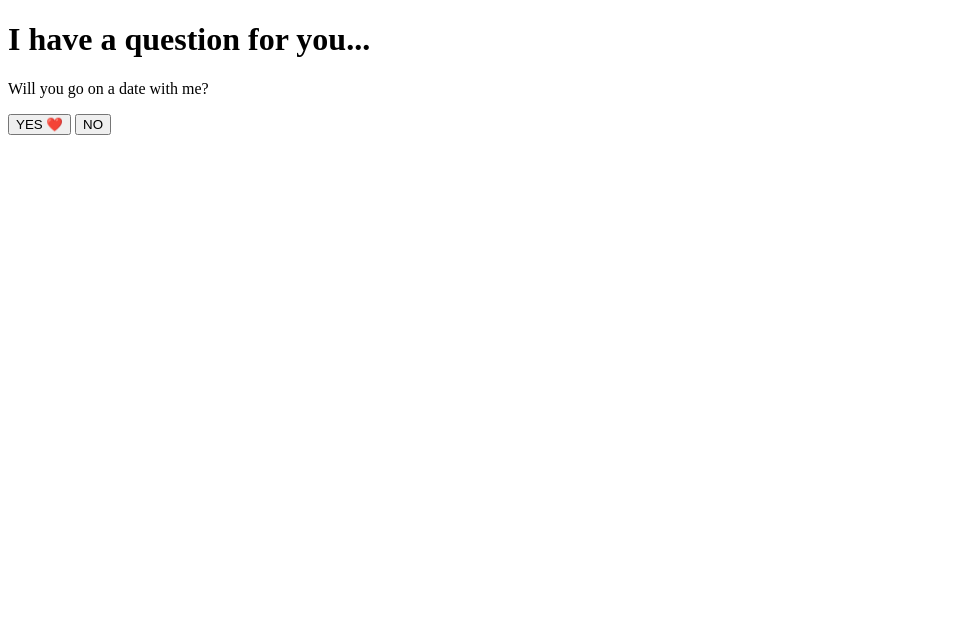
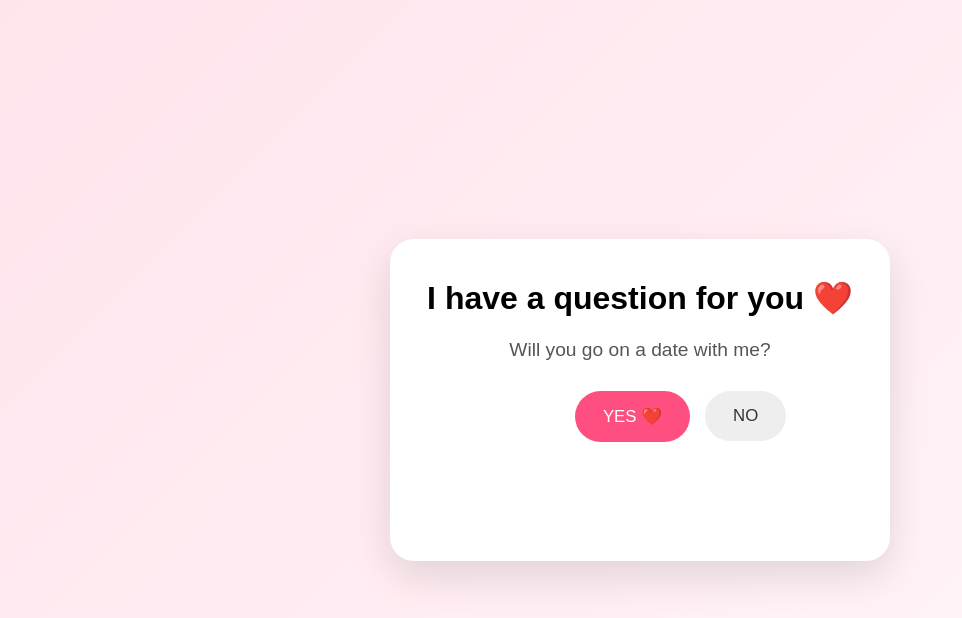
Before and after one commit to BubbleWrap45/date-invite, a plain HTML site: page index.html in a window 1280 px wide. Shown: the whole page, without its empty margins (0-962 px from the left). Drawn offline with Linux system fonts and the light colour scheme.

Commit message:
Enhance index.html with styling and interactivity

```diff
--- a/index.html
+++ b/index.html
@@ -1,17 +1,141 @@
 <!DOCTYPE html>
-<html>
+<html lang="en">
 <head>
-    <title>For You ❤️</title>
+  <meta charset="UTF-8" />
+  <meta name="viewport" content="width=device-width, initial-scale=1.0" />
+  <title>For You ❤️</title>
+
+  <style>
+    * {
+      box-sizing: border-box;
+    }
+
+    body {
+      margin: 0;
+      min-height: 100vh;
+      display: flex;
+      justify-content: center;
+      align-items: center;
+      font-family: Arial, sans-serif;
+      background: linear-gradient(135deg, #ffe4ec, #fff7fa);
+      overflow: hidden;
+    }
+
+    .card {
+      width: min(90%, 500px);
+      background: white;
+      padding: 40px 25px;
+      border-radius: 24px;
+      text-align: center;
+      box-shadow: 0 15px 40px rgba(0, 0, 0, 0.12);
+    }
+
+    h1 {
+      margin-top: 0;
+      font-size: 2rem;
+    }
+
+    p {
+      font-size: 1.2rem;
+      color: #555;
+    }
+
+    .buttons {
+      position: relative;
+      height: 130px;
+      margin-top: 30px;
+    }
+
+    button {
+      border: none;
+      padding: 15px 28px;
+      border-radius: 999px;
+      font-size: 1.05rem;
+      cursor: pointer;
+      transition: transform 0.2s ease;
+    }
+
+    #yesButton {
+      background: #ff4f81;
+      color: white;
+      margin-right: 15px;
+    }
+
+    #yesButton:hover {
+      transform: scale(1.08);
+    }
+
+    #noButton {
+      position: absolute;
+      background: #eeeeee;
+      color: #333;
+    }
+
+    #success {
+      display: none;
+    }
+
+    .heart {
+      font-size: 4rem;
+      margin-bottom: 10px;
+    }
+  </style>
 </head>
 
 <body>
 
-    <h1>I have a question for you...</h1>
+  <div class="card">
 
-    <p>Will you go on a date with me?</p>
+    <div id="questionScreen">
+      <h1>I have a question for you ❤️</h1>
 
-    <button>YES ❤️</button>
-    <button>NO</button>
+      <p>Will you go on a date with me?</p>
+
+      <div class="buttons">
+        <button id="yesButton">YES ❤️</button>
+        <button id="noButton">NO</button>
+      </div>
+    </div>
+
+    <div id="success">
+      <div class="heart">❤️</div>
+      <h1>Good choice 😌</h1>
+      <p>I knew you'd say yes.</p>
+      <p>Now let's work out the details...</p>
+    </div>
+
+  </div>
+
+  <script>
+    const noButton = document.getElementById("noButton");
+    const yesButton = document.getElementById("yesButton");
+    const questionScreen = document.getElementById("questionScreen");
+    const success = document.getElementById("success");
+
+    function moveNoButton() {
+      const maxX = window.innerWidth - noButton.offsetWidth - 20;
+      const maxY = window.innerHeight - noButton.offsetHeight - 20;
+
+      const randomX = Math.max(10, Math.random() * maxX);
+      const randomY = Math.max(10, Math.random() * maxY);
+
+      noButton.style.position = "fixed";
+      noButton.style.left = randomX + "px";
+      noButton.style.top = randomY + "px";
+    }
+
+    noButton.addEventListener("mouseenter", moveNoButton);
+
+    noButton.addEventListener("touchstart", function(event) {
+      event.preventDefault();
+      moveNoButton();
+    });
+
+    yesButton.addEventListener("click", function() {
+      questionScreen.style.display = "none";
+      success.style.display = "block";
+    });
+  </script>
 
 </body>
 </html>
```
